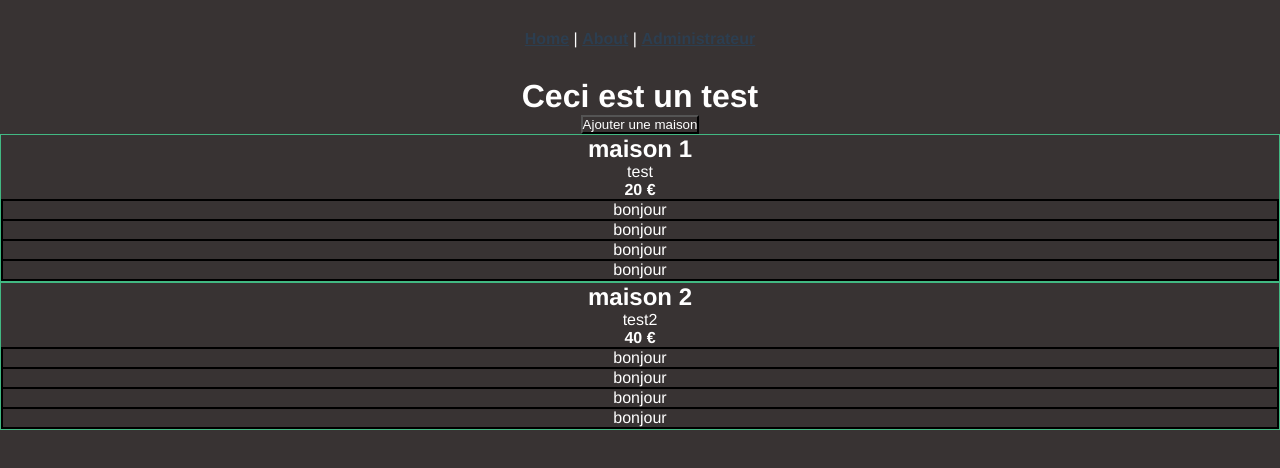
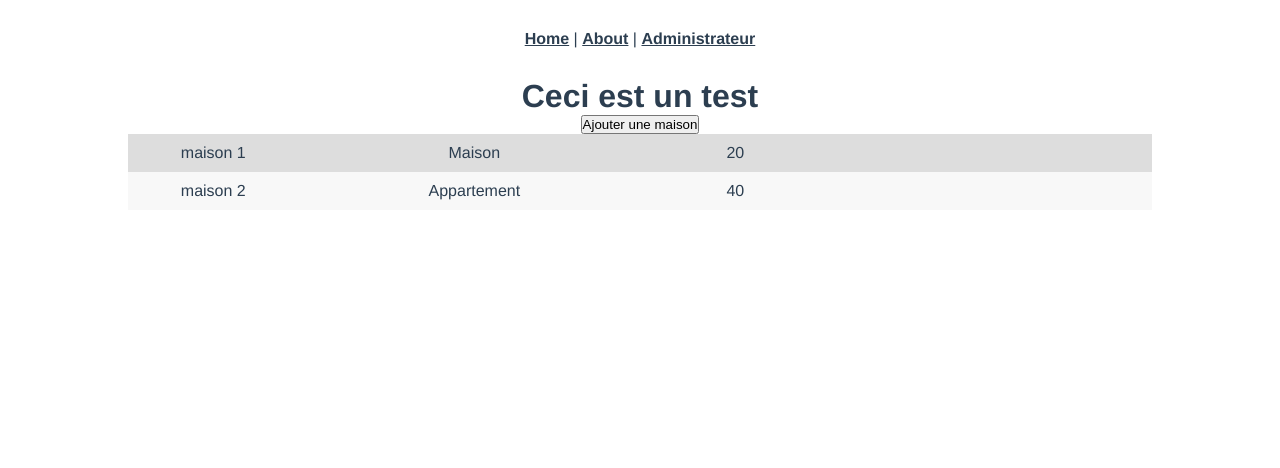
Before and after one commit to StanDevs/agenceImmo, a Vue app in the folder front/: page /Administrateur in a window 1280 px wide. Shown: the top 468 px of the page. Built offline with nearby package versions, Linux system fonts and the light colour scheme.

Commit message:
Refont style admin page

```diff
--- a/front/src/components/Adminadvert.component.vue
+++ b/front/src/components/Adminadvert.component.vue
@@ -1,23 +1,15 @@
 <template>
-  <article>
-    <h2>{{ advert.title }}</h2>
-    <p>{{ advert.description }}</p>
-    <strong>{{ affichePrix(advert.price) }}</strong>
-    <div id="maison">
-        <div class="item">
-           bonjour
+    <div class="annonceItem">
+      <div class="annoncement">
+        <span class="spanTitle">{{advert.title}}</span>
+        <span class="spanType">{{advert.type}}</span>
+        <span class="spanPrice">{{advert.price}}</span>
+        <div>
         </div>
-        <div class="item">
-           bonjour
-        </div>
-        <div class="item">
-           bonjour
-        </div>
-        <div class="item">
-           bonjour
-        </div>
+         <a href=""><i class="fas fa-plus"></i></a>
+         <a href=""><i class="far fa-trash-alt"></i></a>
+      </div>
     </div>
-  </article>
 </template>
 
 <script>
@@ -39,16 +31,35 @@ export default {
     },
   },
 };
+
 </script>
 
 <style>
-article {
-    border: 1px #42b983 solid;
+.annonceItem{
+  display: block;
+  width: 80%;
+  margin: 0 auto;
 }
-#maison{
-    border: 1px black solid;
- }
-.item{
-    border: 1px black solid;
- }
+.annonceItem:nth-child(even){
+  background-color: rgb(248, 248, 248);
+}
+.annonceItem:nth-child(odd){
+  background-color: rgb(221, 221, 221);
+}
+.annoncement{
+  display: flex;
+  flex-direction: row;
+  justify-content: space-between;
+  padding: 10px;
+}
+.spanTitle,.spanType,.spanPrice{
+   width: 15%;
+}
+.inputButtonModif,.inputButtonDelete{
+  height: 20px;
+  width: 20px;
+}
+i{
+  color:#000;
+}
 </style>
--- a/front/src/views/Administrateur.vue
+++ b/front/src/views/Administrateur.vue
@@ -17,13 +17,15 @@ export default {
   data: () => ({
     adverttab: [
       {
+        id: 1,
         title: 'maison 1',
-        description: 'test',
+        type: 'Maison',
         price: 20,
       },
       {
+        id: 2,
         title: 'maison 2',
-        description: 'test2',
+        type: 'Appartement',
         price: 40,
       },
     ],
@@ -32,8 +34,4 @@ export default {
 </script>
 
 <style>
-* {
-  background-color: rgb(56, 51, 51);
-  color: rgb(255, 255, 255);
-}
 </style>
```
